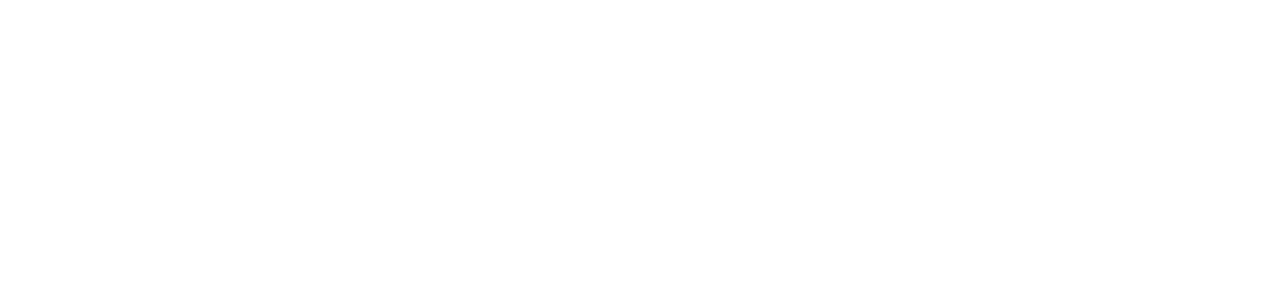
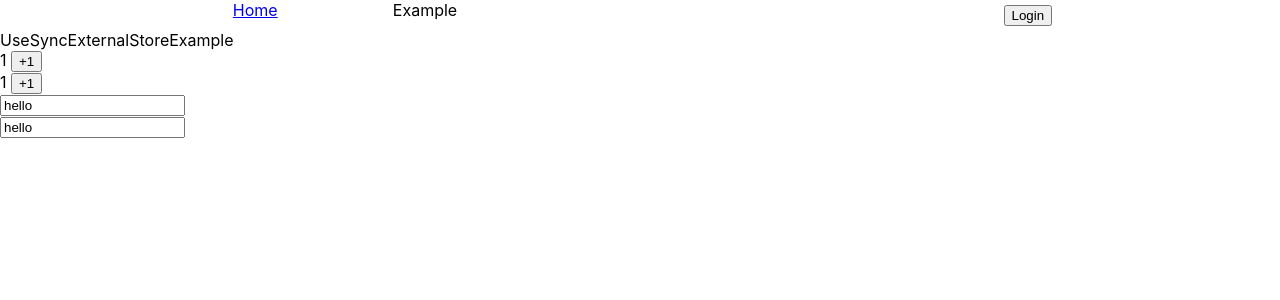
Before and after one commit to kane-nguyen-goldenowl/hook-example, a React (Create React App) app: page /use-sync-external-store in a window 1280 px wide. Before the commit this address had no page. Shown: the top 300 px of the page. Built offline with nearby package versions, Linux system fonts and the light colour scheme.

Commit message:
useSyncExternalStore example

```diff
--- a/src/App.js
+++ b/src/App.js
@@ -16,6 +16,7 @@
 import UseMemoExample from './screens/UseMemoExample';
 import UseTransitionExample from './screens/UseTransitionExample';
 import UseDeferredValueExample from './screens/UseDeferredValueExample';
+import UseSyncExternalStoreExample from './screens/UseSyncExternalStoreExample';
 
 import {
   LocaleProvider
@@ -54,6 +55,8 @@
             </Route>
             <Route path="use-deferred-value" element={<UseDeferredValueExample />}>
             </Route>
+            <Route path="use-sync-external-store" element={<UseSyncExternalStoreExample />}>
+            </Route>
           </Routes>
         </AuthProvider>
       </LocaleProvider>
--- a/src/components/Nav/index.js
+++ b/src/components/Nav/index.js
@@ -60,6 +60,9 @@
                         <li>
                             <Link to="/use-deferred-value">Use Deferred Value</Link>
                         </li>
+                        <li>
+                            <Link to="/use-sync-external-store">Use Sync External Store</Link>
+                        </li>
                     </ul>
                 </li>
             </ul>
--- /dev/null
+++ b/src/screens/UseSyncExternalStoreExample/index.js
@@ -0,0 +1,89 @@
+import React, {
+    // useState,
+    // useEffect,
+    useCallback,
+    useSyncExternalStore
+} from 'react';
+import Nav from '../../components/Nav';
+
+// library code
+const createStore = (initialState) => {
+    let state = initialState;
+    const getState = () => state;
+    const listeners = new Set();
+    const setState = (fn) => {
+        state = fn(state);
+        listeners.forEach((l) => l());
+    }
+    const subscribe = (listener) => {
+        listeners.add(listener);
+        return () => listeners.delete(listener);
+    }
+    return { getState, setState, subscribe }
+}
+
+// const useStore = (store, selector) => {
+//     const [state, setState] = useState(() => selector(store.getState()));
+//     useEffect(() => {
+//         const callback = () => setState(selector(store.getState()));
+//         const unsubscribe = store.subscribe(callback);
+//         callback();
+//         return unsubscribe;
+//     }, [store, selector]);
+//     return state;
+// }
+
+const useStore = (store, selector) => {
+    return useSyncExternalStore(
+        store.subscribe,
+        useCallback(() => selector(store.getState()), [store, selector])
+    )
+}
+
+const store = createStore({ count: 1, text: 'hello' });
+
+const Counter = () => {
+    const count = useStore(store, useCallback((state) => state.count, []));
+    const inc = () => {
+        store.setState((prev) => ({ ...prev, count: prev.count + 1 }))
+    }
+    return (
+        <div>
+            {count} <button onClick={inc}>+1</button>
+        </div>
+    );
+}
+
+const TextBox = () => {
+    const text = useStore(store, useCallback((state) => state.text, []));
+    const setText = (event) => {
+        store.setState((prev) => ({ ...prev, text: event.target.value }))
+    }
+    return (
+        <div>
+            <input value={text} onChange={setText} className='full-width' />
+        </div>
+    );
+}
+
+function UseSyncExternalStoreExample() {
+
+    return (
+        <React.Fragment>
+            <Nav />
+            <div>
+                <div>
+                    UseSyncExternalStoreExample
+                </div>
+            </div>
+            <div>
+                <Counter />
+                <Counter />
+                <TextBox />
+                <TextBox />
+            </div>
+        </React.Fragment>
+    );
+}
+
+export default UseSyncExternalStoreExample;
```
